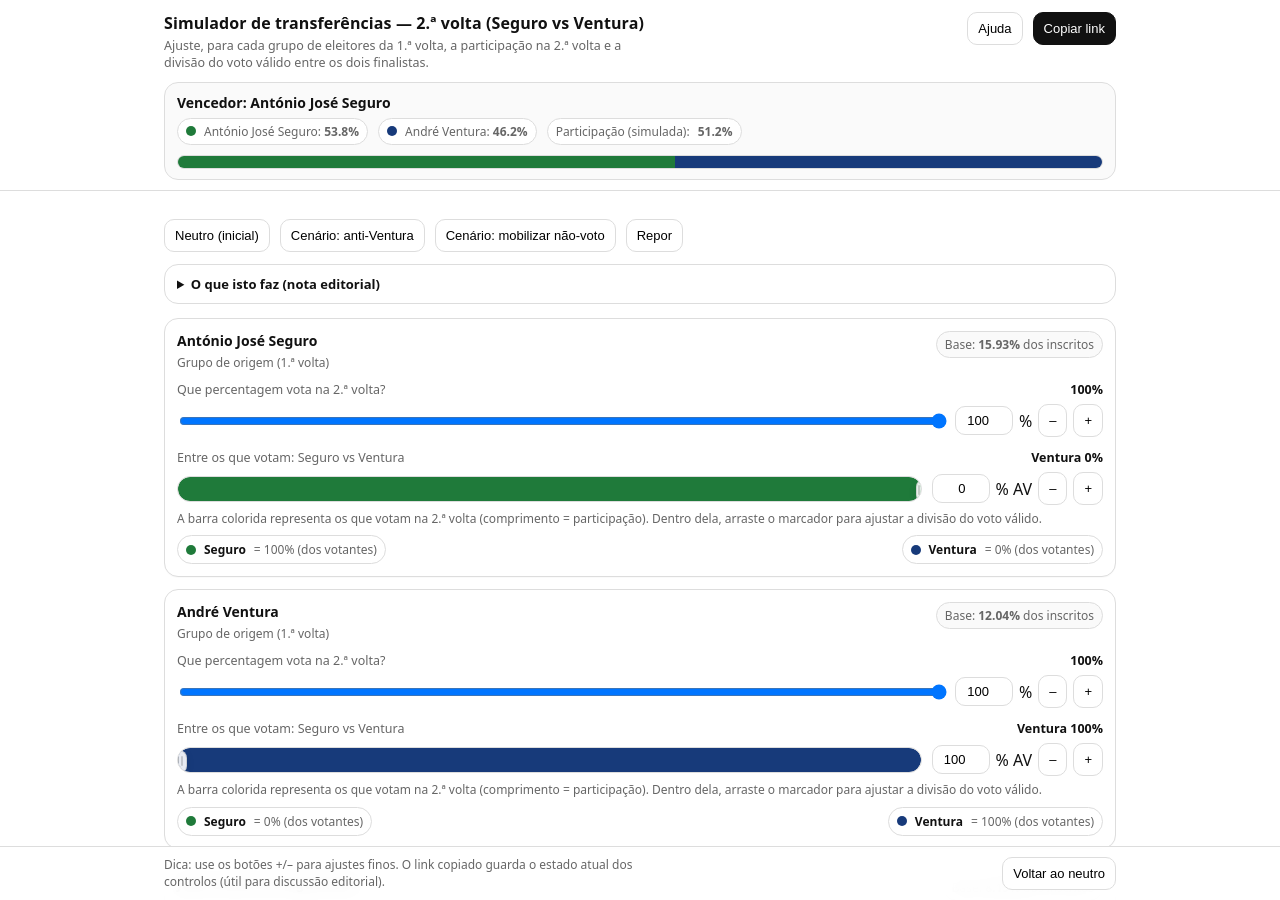
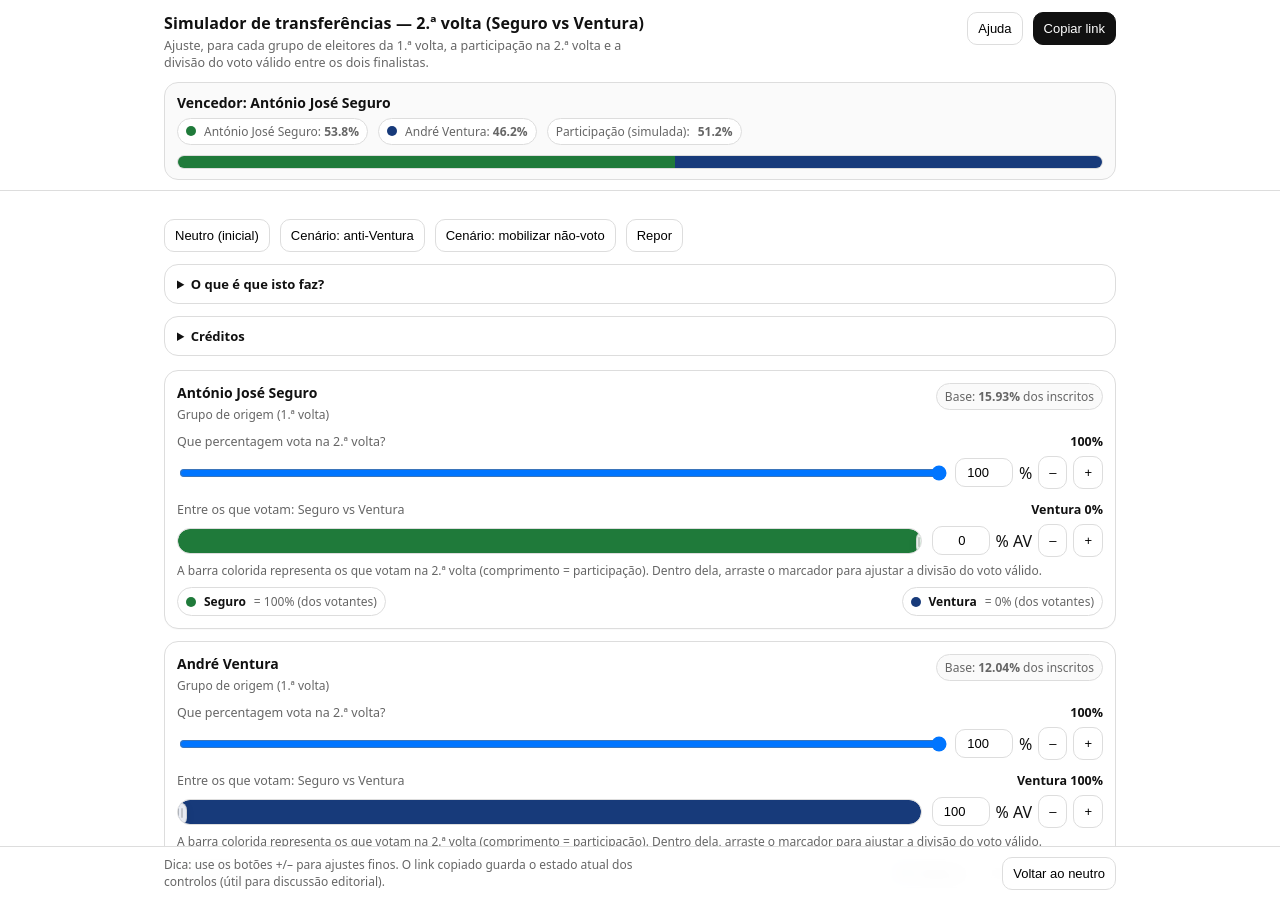
Before and after one commit to joaocancela/joaocancela.github.io, a Jekyll site: the page presidenciais/index.html, which Jekyll copies as it is, in a window 1280 px wide and 900 px high. Built offline with Jekyll 4.4.1, drawn with Linux system fonts in a browser that asks for light colours; some of the changed lines change nothing that is shown.

Commit message:
Update index.html

```diff
--- a/presidenciais/index.html
+++ b/presidenciais/index.html
@@ -448,13 +448,20 @@
     </div>
 
     <details id="helpBox">
-      <summary>O que isto faz (nota editorial)</summary>
+      <summary>O que é que isto faz?</summary>
       <p>
-        Os grupos são definidos pelo comportamento na 1.ª volta. Para cada grupo, escolhe-se (i) a percentagem que volta a votar na 2.ª volta; e
-        (ii) entre os que votam, a divisão do voto válido entre os dois finalistas.
-        Neste protótipo assume-se que, quem vota na 2.ª volta, escolhe um dos dois (sem branco/nulo na simulação). O objetivo é explorar cenários, não prever resultados.
+        Os grupos são definidos em função do comportamento na 1.ª volta. Para cada grupo, escolhe-se (i) a percentagem que participa na 2.ª volta; e
+        (ii) entre os que votam, a divisão do voto válido entre os dois candidatos.
+        Para simplificar, assume-se que, quem vota na 2.ª volta, escolhe um dos dois (sem votos em branco/nulos na simulação). O objetivo é explorar cenários e não prever resultados.
       </p>
     </details>
+
+    <details id="creditos">
+      <summary>Créditos</summary>
+      <p>
+João Cancela (NOVA FCSH) + ChatGPT. Bugs: joaocancela@fcsh.unl.pt ou @joaoc no Twitter.      </p>
+    </details>
+
 
     <div class="cards" id="cards"></div>
   </div>
```
